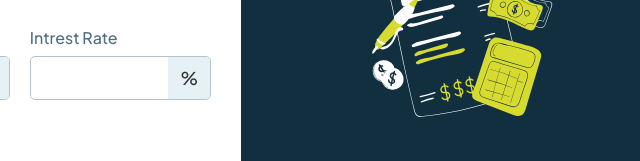
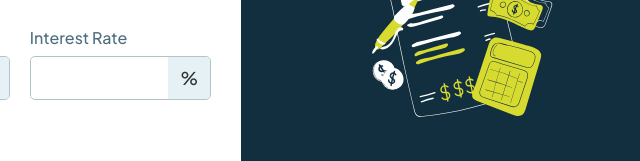
Before and after one commit to Prasad6008/Mortgage-Calculator, a plain HTML site: page index.html in a window 1280 px wide. Shown: the part 246-407 px from the top of the page, 399-1039 px from the left. Drawn offline with Linux system fonts and the light colour scheme.

Commit message:
index.html

```diff
--- a/index.html
+++ b/index.html
@@ -349,7 +349,7 @@
           </div>
 
           <div class="input-group22">
-            <label for="mortgage">Intrest Rate</label>
+            <label for="mortgage">Interest Rate</label>
             <div class="input-container">
               <input type="number" id="interest"  placeholder="" required step="any" min="0" max="100">
               <span>%</span>
```
